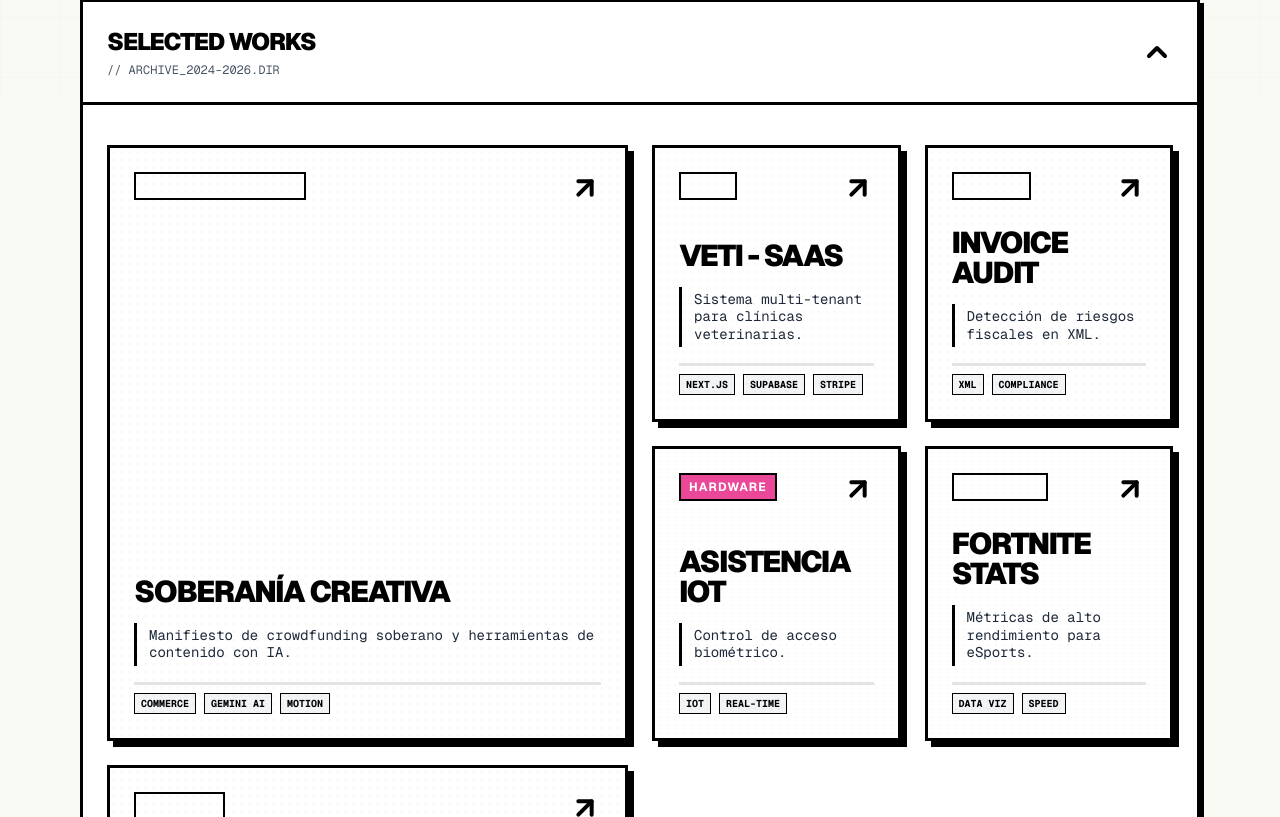
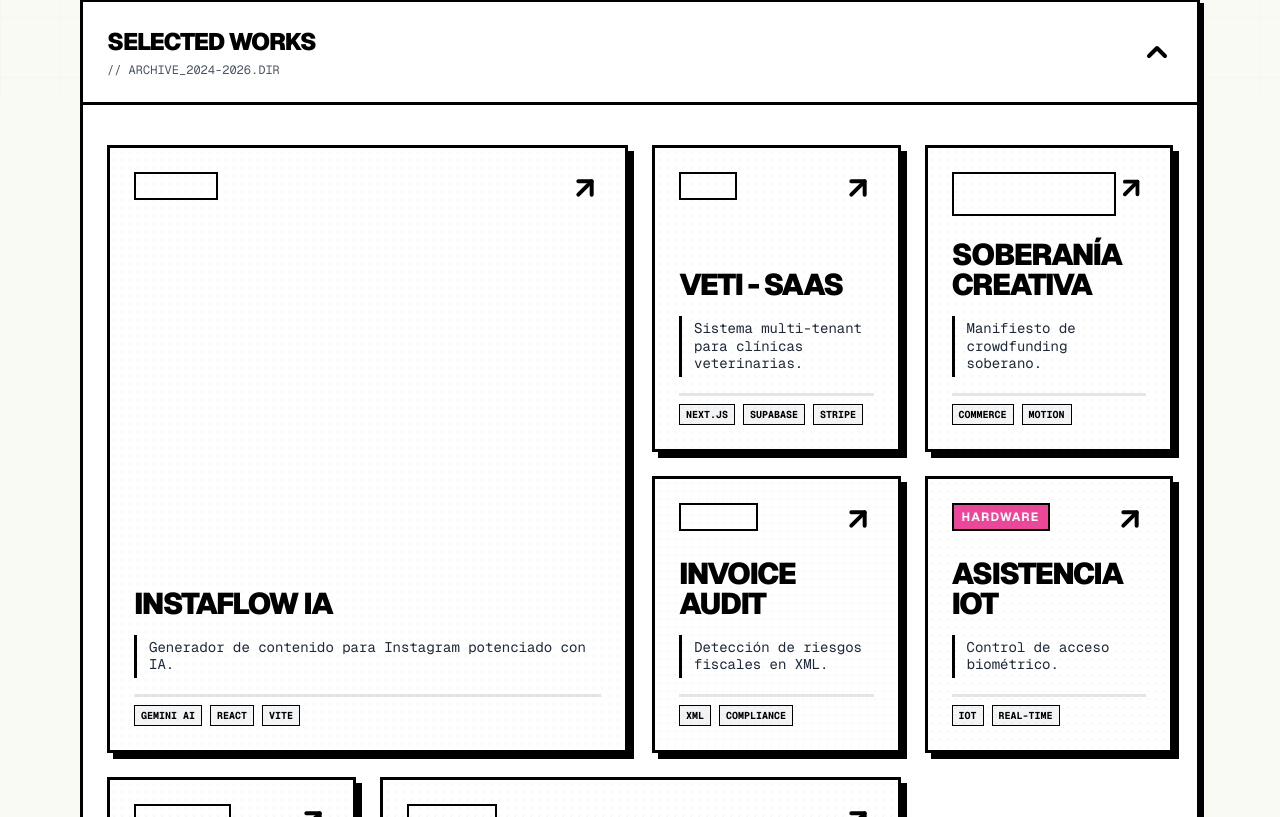
Before and after one commit to dondonaji/porfolio-2026, a Next.js app: page / in a window 1280 px wide. Shown: the part 703-1520 px from the top of the page. Built offline with nearby package versions, Linux system fonts and the light colour scheme.

Commit message:
fix: swap featured project to InstaFlow and update footer quote

```diff
--- a/src/components/footer.tsx
+++ b/src/components/footer.tsx
@@ -8,7 +8,7 @@ export function Footer() {
                     ─────────────────────────────────────
                 </div>
                 <div className="font-black text-sm uppercase tracking-wider">
-                    Construido con Intención
+                    Consciousness is the new luxury
                 </div>
                 <div className="text-gray-600">
                     NEXT.JS • TAILWIND • GEMINI AI
--- a/src/components/projects-grid.tsx
+++ b/src/components/projects-grid.tsx
@@ -16,12 +16,12 @@ const categoryColors = {
 const projects = [
     // FEATURED PROJECT (2x2)
     {
-        title: "Soberanía Creativa",
-        category: "Creative Manifesto",
-        accentColor: categoryColors.creative,
-        description: "Manifiesto de crowdfunding soberano y herramientas de contenido con IA.",
-        stack: ["Commerce", "Gemini AI", "Motion"],
-        link: "https://github.com/dondonaji/RUNNAWAY2026",
+        title: "InstaFlow IA",
+        category: "AI Tools",
+        accentColor: categoryColors.ai,
+        description: "Generador de contenido para Instagram potenciado con IA.",
+        stack: ["Gemini AI", "React", "Vite"],
+        link: "https://instaflow-six.vercel.app/",
         className: "md:col-span-2 md:row-span-2",
         featured: true
     },
@@ -33,6 +33,15 @@ const projects = [
         description: "Sistema multi-tenant para clínicas veterinarias.",
         stack: ["Next.js", "Supabase", "Stripe"],
         link: "https://github.com/dondonaji/veti-veterinaria",
+        className: "md:col-span-1"
+    },
+    {
+        title: "Soberanía Creativa",
+        category: "Creative Manifesto",
+        accentColor: categoryColors.creative,
+        description: "Manifiesto de crowdfunding soberano.",
+        stack: ["Commerce", "Motion"],
+        link: "https://github.com/dondonaji/RUNNAWAY2026",
         className: "md:col-span-1"
     },
     {
```
